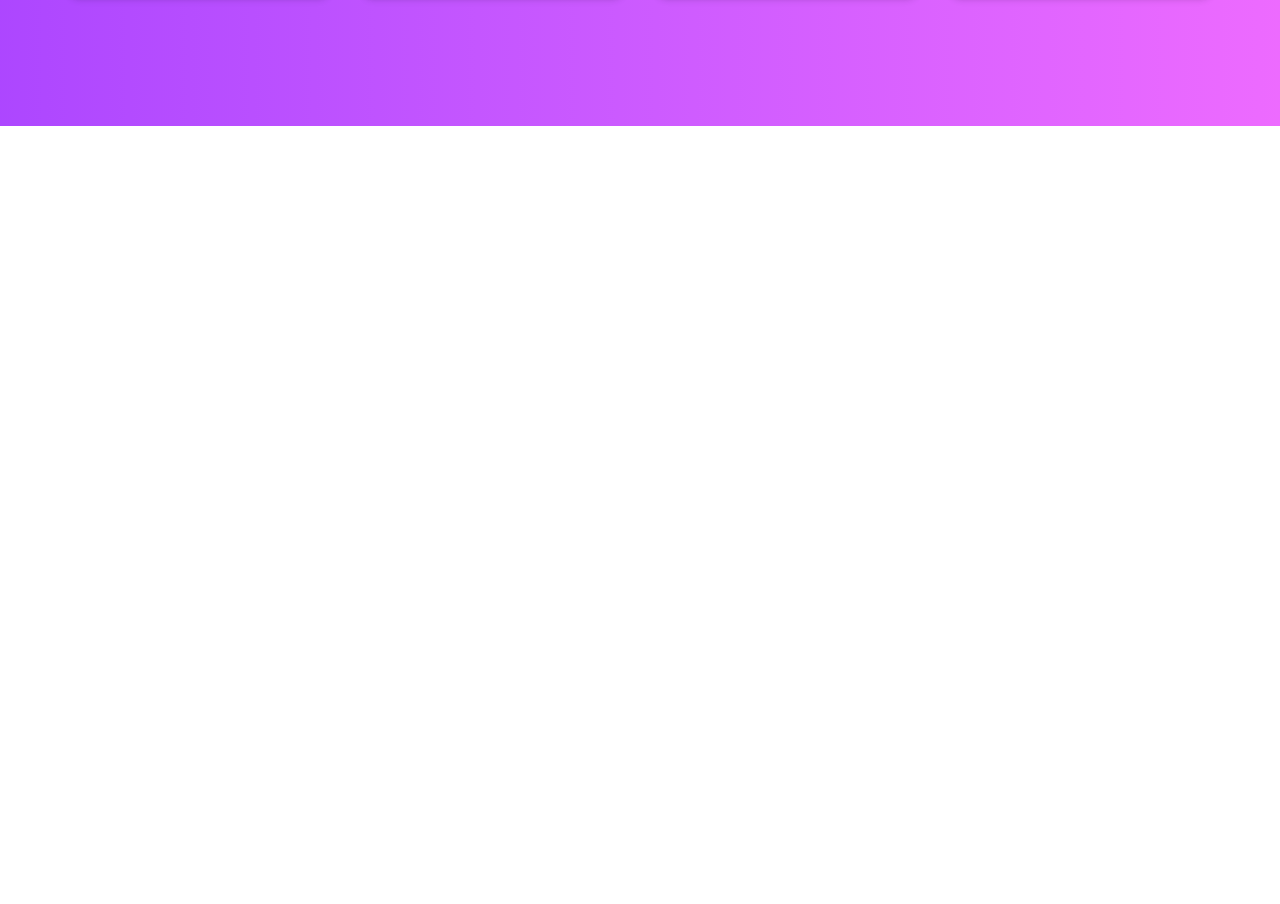
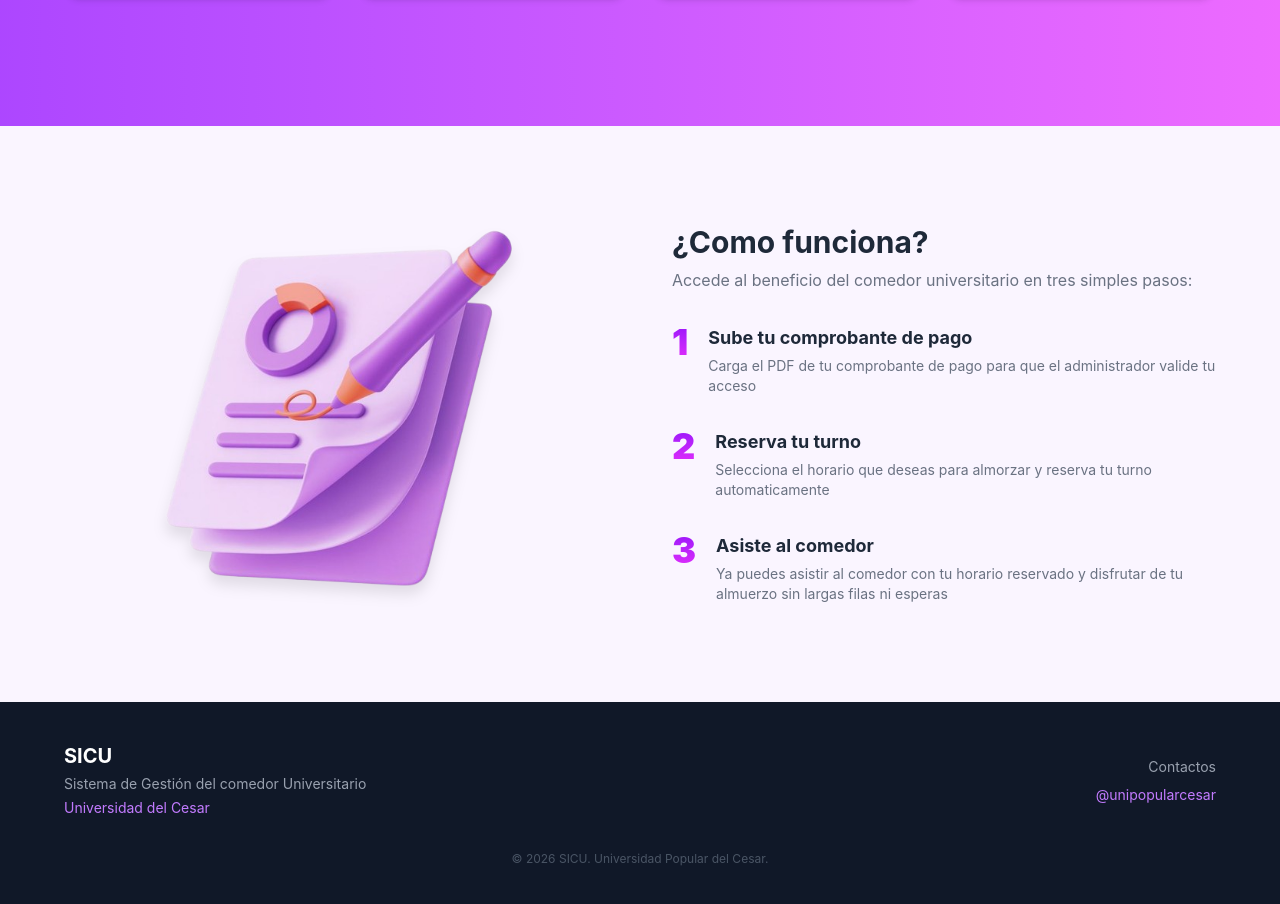
Before and after one commit to Mary-Sstella/SicuExposoftware, a React (Vite) app in the folder Frontend/: page / in a window 1280 px wide. Shown: the part 1362-2266 px from the top of the page. Before the commit the page ends 1488 px from the top, so only its background shows below. Built offline with nearby package versions, Linux system fonts and the light colour scheme.

Commit message:
pagina web principal terminada

```diff
--- a/Frontend/src/features/estudiantes/hooks/useEstudiantes.ts
+++ b/Frontend/src/features/estudiantes/hooks/useEstudiantes.ts
@@ -26,7 +26,7 @@ export function useEstudiantes(){
     const [estudiantes,setEstudiantes ] = useState<Estudiante[]>([]) //estado para almacenar la lista de estudiantes
     const [loading, setLoading] = useState(true)
 
-    const fetchData = async () => {
+    const fetchData = async () => { //funcion para obtener los estudiantes desde el backend
         try {
             const data = await getEstudiantes()
             setEstudiantes(data)
--- /dev/null
+++ b/Frontend/src/features/landing/components/Footer.tsx
@@ -0,0 +1,35 @@
+
+
+
+function Footer(){
+    return(
+        <footer className="bg-gray-900 text-white py-10 px-10">
+            <div className="max-w-6xl mx-auto flex flex-col md:flex-row items-center justify-between gap-6">
+                <div>
+                    <p className="text-xl font-bold text-white">SICU</p>
+                    <p className="text-gray-400 text-sm mt-1">Sistema de Gestión del comedor Universitario</p>
+                    <a
+                    href="https://www.unicesar.edu.co"
+                    target="_blank"
+                    rel= "noopener noreferrer"
+                    className="text-purple-400 text-sm hover:text-purple-300 transition mt-1 inline-block">
+                        Universidad del Cesar
+                    </a>
+                </div>
+
+                <div className="flex flex-col items-center md:items-end gap-2">
+                    <p className="text-gray-400 text-sm">Contactos</p>
+                    <a href="https://www.instagram.com/unipopularcesar?igsh=aXQ0ODd1aDk3YXl1"
+                    target="_blank"
+                    rel="noopener noreferrer"
+                    className="text-purple-400 text-sm hover:text-purple-300 transition">
+                        @unipopularcesar
+                    </a>
+                </div>
+            </div>
+            <p className="text-center text-gray-600 text-xs mt-8">© 2026 SICU. Universidad Popular del Cesar.</p>
+        </footer>
+    )
+}
+
+export default Footer
--- /dev/null
+++ b/Frontend/src/features/landing/components/PasosSection.tsx
@@ -0,0 +1,53 @@
+
+
+function PasosSection() {
+    const pasos = [
+        {
+            numero: 1,
+            titulo: 'Sube tu comprobante de pago',
+            descripcion: 'Carga el PDF de tu comprobante de pago para que el administrador valide tu acceso'
+        },
+        {
+            numero: 2,
+            titulo: 'Reserva tu turno',
+            descripcion: 'Selecciona el horario que deseas para almorzar y reserva tu turno automaticamente'
+
+        },
+        {
+            numero: 3,
+            titulo: 'Asiste al comedor',
+            descripcion: 'Ya puedes asistir al comedor con tu horario reservado y disfrutar de tu almuerzo sin largas filas ni esperas'
+        }
+    ]
+
+    return(
+        <section className="bg-purple-50 py-24 px-10">
+            <div className="max-w-6xl mx-auto flex flex-col md:flex-row items-center gap-16">
+                <div className="flex-1 flex justify-center">
+                    <img src="/lista.png"
+                    alt="Como funciona"
+                    className="w-full max-w-sm object-contain drop-shadow-xl"/>
+                </div>
+                <div className="flex-1 flex flex-col gap-8">
+                    <div>
+                        <h2 className="text-3xl font-bold text-gray-800">¿Como funciona?</h2>
+                        <p className="text-gray-500 mt-2">Accede al beneficio del comedor universitario en tres simples pasos:</p>
+                    </div>
+                    {pasos.map((p)=>(
+                        <div key={p.numero} className="flex items-start gap-5">
+                            <span className="text-4xl font-black bg-gradient-to-b from-purple-600 to-fuchsia-500 bg-clip-text text-transparent leading-none">
+                                {p.numero}
+                            </span>
+                            <div>
+                                <h3 className="font-bold text-gray-800 text-lg">{p.titulo}</h3>
+                                <p className="text-gray-500 text-sm mt-1">{p.descripcion}</p>
+                            </div>
+                        </div>
+                    ))}
+                </div>
+            </div>
+        </section>
+    )
+}
+
+export default PasosSection
--- a/Frontend/src/features/landing/pages/LandingPage.tsx
+++ b/Frontend/src/features/landing/pages/LandingPage.tsx
@@ -1,6 +1,8 @@
 import BenefitsSection from '../components/BenefitsSection'
+import Footer from '../components/Footer'
 import Header from '../components/Header'
 import HeroSection from '../components/HeroSection'
+import PasosSection from '../components/PasosSection'
 
 function LandingPage() {
   return (
@@ -10,6 +12,8 @@ function LandingPage() {
       <HeroSection />
       </div>
       <BenefitsSection />
+      <PasosSection />
+      <Footer />
     </div>
   )
 }
--- a/Frontend/src/features/turnos/components/RangoCard.tsx
+++ b/Frontend/src/features/turnos/components/RangoCard.tsx
@@ -38,7 +38,7 @@ function RangoCard({ rango, turnos, onToggle }: Props) {
   }
 
   return (
-    <div className="bg-white rounded-2xl shadow-sm overflow-hidden">
+    <div className={`bg-white rounded-2xl shadow-sm overflow-hidden ${!rango.activo ? 'opacity-50 grayscale' : ''}`}>
       <div className="px-5 py-4 flex items-center justify-between border-b border-gray-50">
         <div className="flex items-center gap-3">
           <button onClick={() => setExpandido(!expandido)} className="text-gray-400 hover:text-violet-500">
@@ -56,10 +56,14 @@ function RangoCard({ rango, turnos, onToggle }: Props) {
             {lleno ? 'Lleno' : casiLleno ? 'Casi lleno' : 'Disponible'}
           </span>
           <button
-            onClick={handleToggle}
-            className="text-xs px-3 py-1 rounded-full font-semibold bg-gray-100 text-gray-500 hover:bg-violet-100 hover:text-violet-600 transition-colors"
-          >
-            Desactivar
+          onClick={handleToggle}
+          className={`text-xs px-3 py-1 rounded-full font-semibold transition-colors ${
+            rango.activo
+            ? 'bg-gray-100 text-gray-500 hover:bg-red-100 hover:text-red-500'
+            : 'bg-green-100 text-green-600 hover:bg-green-200'
+            }`}
+            >
+              {rango.activo ? 'Desactivar' : 'Activar'}
           </button>
         </div>
       </div>
--- a/Frontend/src/features/turnos/pages/TurnosPage.tsx
+++ b/Frontend/src/features/turnos/pages/TurnosPage.tsx
@@ -15,7 +15,7 @@ function TurnosPage(){
     const{rangos, refetch:refetchRangos}= useConfiguracion()
 
     const totalReservas = turnos.length
-    const rangosActivos = rangos.length
+    const rangosActivos = rangos.filter(r => r.activo).length
 
     const casiLlenos = rangos.filter(r => {
     const ocu = turnos.filter(t => t.hora_inicio === r.hora_inicio).length
@@ -138,7 +138,7 @@ function TurnosPage(){
           <div className="bg-white rounded-2xl p-5 shadow-sm">
             <h3 className="text-sm font-bold text-gray-700 mb-3">Rangos horarios</h3>
             <div className="flex flex-col gap-2">
-              {rangos.map(r => {
+              {rangos.filter(r => r.activo).map(r => {
                 const ocu = turnos.filter(t => t.hora_inicio === r.hora_inicio).length
                 const pct = Math.round((ocu / r.capacidad_maxima) * 100)
                 const lleno = ocu >= r.capacidad_maxima
--- a/Frontend/src/shared/components/layout/StudentLayout.tsx
+++ b/Frontend/src/shared/components/layout/StudentLayout.tsx
@@ -1,5 +1,6 @@
 import StudentSidebar from './StudentSidebar'
 import { Outlet } from "react-router-dom";
+//es el contenedor general de la página del estudiante
 
 function StudentLayout(){
     return(
--- a/Frontend/src/shared/components/layout/StudentSidebar.tsx
+++ b/Frontend/src/shared/components/layout/StudentSidebar.tsx
@@ -2,6 +2,7 @@ import { useState } from 'react'
 import { Clock, CreditCard, ChevronLeft, ChevronRight, LogOut } from 'lucide-react'
 import { useAuthStore } from '../../../features/auth/store/authStore'
 import { useNavigate } from 'react-router-dom'
+
 
 const navItems = [
   { icon: Clock, label: 'Mis Turnos', path: '/student' },
```
Also changed, not shown: Frontend/public/lista.png (added), Frontend/src/features/auth/index.ts (deleted), Frontend/src/styles/theme.css (deleted), 1 other file (tests, documents, lock files or other folders).
